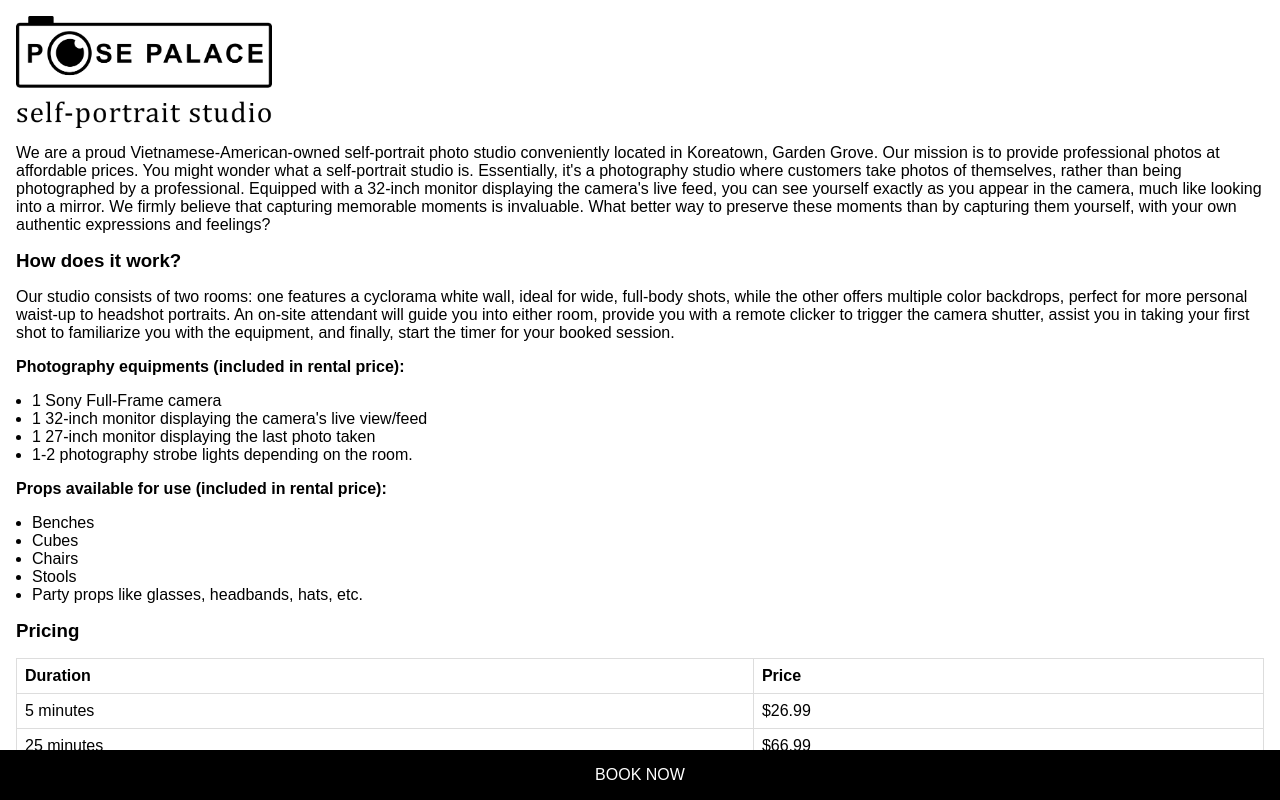
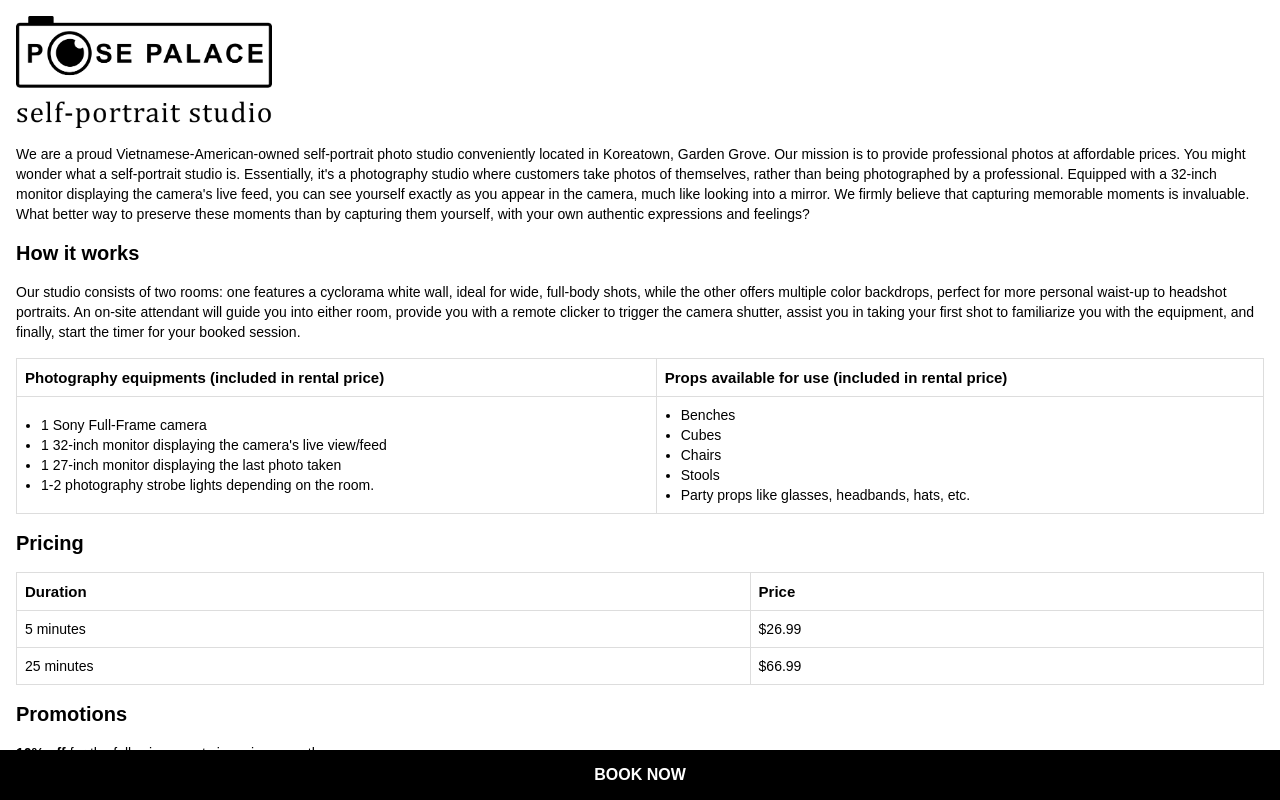
Before and after one commit to quangnguyen17/pose-palace, a Next.js app: page / in a window 1280 px wide. Built offline with nearby package versions, Linux system fonts and the light colour scheme.

Commit message:
new stylings

```diff
--- a/src/app/page.tsx
+++ b/src/app/page.tsx
@@ -24,7 +24,7 @@ const Home = () => {
             preserve these moments than by capturing them yourself, with your own authentic
             expressions and feelings?
           </p>
-          <h3>How does it work?</h3>
+          <h3>How it works</h3>
           <p>
             Our studio consists of two rooms: one features a cyclorama white wall, ideal for wide,
             full-body shots, while the other offers multiple color backdrops, perfect for more
@@ -33,14 +33,21 @@ const Home = () => {
             taking your first shot to familiarize you with the equipment, and finally, start the
             timer for your booked session.
           </p>
-          <h4>Photography equipments (included in rental price):</h4>
+          <table>
+            <tr>
+              <th>Photography equipments (included in rental price)</th>
+              <th>Props available for use (included in rental price)</th>
+            </tr>
+            <tr>
+              <td>
                 <ul>
                   <li>1 Sony Full-Frame camera</li>
                   <li>1 32-inch monitor displaying the camera's live view/feed</li>
                   <li>1 27-inch monitor displaying the last photo taken</li>
                   <li>1-2 photography strobe lights depending on the room.</li>
                 </ul>
-          <h4>Props available for use (included in rental price):</h4>
+              </td>
+              <td>
                 <ul>
                   <li>Benches</li>
                   <li>Cubes</li>
@@ -48,6 +55,10 @@ const Home = () => {
                   <li>Stools</li>
                   <li>Party props like glasses, headbands, hats, etc.</li>
                 </ul>
+              </td>
+            </tr>
+          </table>
+
           <h3>Pricing</h3>
           <table>
             <tr>
--- a/src/app/styles.css
+++ b/src/app/styles.css
@@ -21,10 +21,31 @@ main {
   overflow: auto;
 }
 
+h3 {
+  font-size: 20px;
+  line-height: 26px;
+}
+
+p,
+button,
+li,
+td {
+  font-size: 14px;
+  line-height: 20px;
+}
+
+th {
+  font-size: 15px;
+  line-height: 21px;
+  font-weight: 700;
+}
+
 footer {
   text-align: center;
   color: white;
   background-color: black;
+  font-size: 1rem;
+  font-weight: bold;
   padding: 1rem;
   cursor: pointer;
   transition: background-color 0.3s ease, color 0.3s ease;
```
Lines whose indentation alone changed are shown as unchanged.
